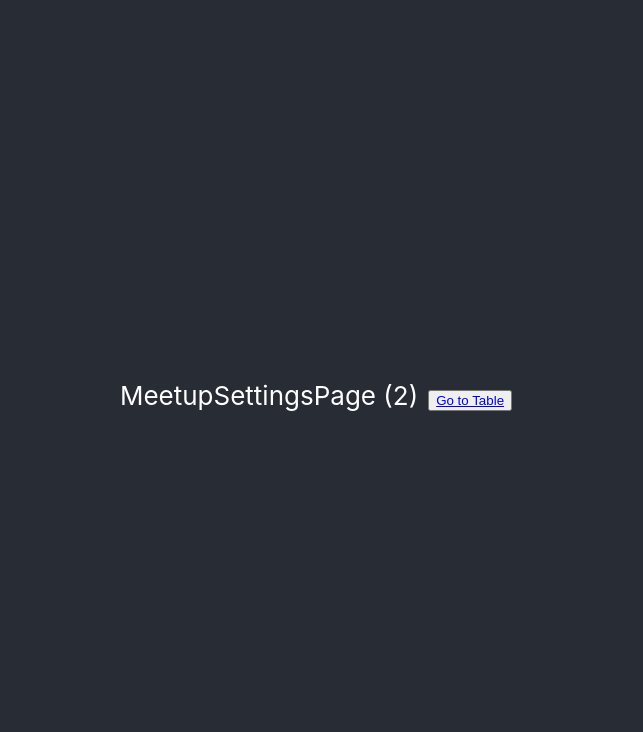
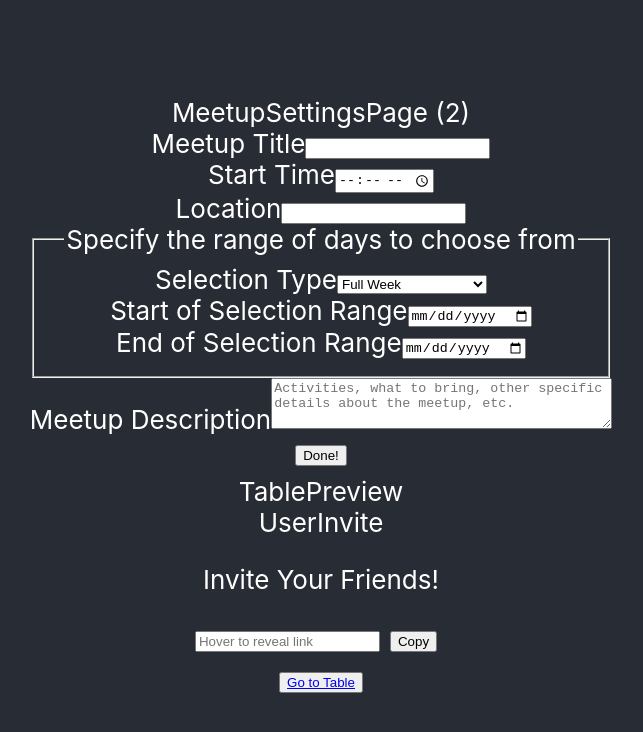
Before and after one commit to ElderlyC/meetup-app, a React (Create React App) app: page /#/Meetup-Settings in a window 1280 px wide. Shown: the top 732 px of the page, without its empty margins (319-962 px from the left). Built offline with nearby package versions, Linux system fonts and the light colour scheme.

Commit message:
populating settings page

```diff
--- a/src/App.js
+++ b/src/App.js
@@ -12,7 +12,7 @@ function App() {
         <Routes>
           <Route path="/" element={<HostMeetupPage />} />
           <Route path="/Meetup-Settings" element={<MeetupSettingsPage />} />
-          <Route path="/Table" element={<TablePage />} />
+          <Route path="/:eventId" element={<TablePage />} />
           <Route path="/Meetups-List" element={<MeetupsListPage />} />
         </Routes>
       </header>
--- /dev/null
+++ b/src/Components/Settings/SettingsForm.jsx
@@ -0,0 +1,56 @@
+import React from "react";
+
+const SettingsForm = () => {
+  return (
+    <>
+      <form>
+        <div>
+          <label>Meetup Title</label>
+          <input />
+        </div>
+        <div>
+          <label>Start Time</label>
+          <input type="time" />
+        </div>
+
+        <div>
+          <label>Location</label>
+          <input />
+        </div>
+        <fieldset>
+          <legend>Specify the range of days to choose from</legend>
+          <div>
+            <label>Selection Type</label>
+            <select>
+              <option>Full Week</option>
+              <option>Weekdays</option>
+              <option>Weekend</option>
+              <option>Long Weekend (FSS)</option>
+            </select>
+          </div>
+
+          <div>
+            <label>Start of Selection Range</label>
+            <input type="date" />
+          </div>
+
+          <div>
+            <label>End of Selection Range</label>
+            <input type="date" />
+          </div>
+        </fieldset>
+        <div>
+          <label>Meetup Description</label>
+          <textarea
+            placeholder="Activities, what to bring, other specific details about the meetup, etc."
+            cols="40"
+            rows="3"
+          ></textarea>
+        </div>
+        <button>Done!</button>
+      </form>
+    </>
+  );
+};
+
+export default SettingsForm;
--- /dev/null
+++ b/src/Components/TablePreview/TablePreview.jsx
@@ -0,0 +1,7 @@
+import React from "react";
+
+const TablePreview = () => {
+  return <div>TablePreview</div>;
+};
+
+export default TablePreview;
--- a/src/Components/UserIdentifiers/UserIdentifiers.jsx
+++ b/src/Components/UserIdentifiers/UserIdentifiers.jsx
@@ -85,8 +85,8 @@ function UserIdentifiers() {
     <div>
       UserIdentifiers
       <div>
-        <input placeholder="Name" />
-        <input placeholder="Meetup Title" />
+        <input placeholder="Enter Your Name" />
+        <input placeholder="Enter a Meetup Title" />
       </div>
       <div className={classes.iconBox}>
         <div className={classes.selectors}>
--- /dev/null
+++ b/src/Components/UserInvite/UserInvite.jsx
@@ -0,0 +1,16 @@
+import React from "react";
+
+const UserInvite = () => {
+  return (
+    <div>
+      UserInvite
+      <p>Invite Your Friends!</p>
+      <div>
+        <input readOnly={true} placeholder="Hover to reveal link" />
+        <button>Copy</button>
+      </div>
+    </div>
+  );
+};
+
+export default UserInvite;
--- a/src/Pages/MeetupSettingsPage.jsx
+++ b/src/Pages/MeetupSettingsPage.jsx
@@ -1,10 +1,16 @@
 import React from "react";
 import { Link } from "react-router-dom";
+import SettingsForm from "../Components/Settings/SettingsForm";
+import TablePreview from "../Components/TablePreview/TablePreview";
+import UserInvite from "../Components/UserInvite/UserInvite";
 
 function MeetupSettingsPage() {
   return (
     <div>
       MeetupSettingsPage (2)
+      <SettingsForm />
+      <TablePreview />
+      <UserInvite />
       <button>
         <Link to={"/Table"}>Go to Table</Link>
       </button>
--- a/src/Pages/TablePage.jsx
+++ b/src/Pages/TablePage.jsx
@@ -1,7 +1,8 @@
 import React from "react";
-import { Link } from "react-router-dom";
+import { Link, useParams } from "react-router-dom";
 
 function TablePage() {
+  const params = useParams();
   const sendRockHandler = () => {
     const rockInput = document.getElementById("rock");
     const rockValue = rockInput.value;
@@ -44,7 +45,7 @@ function TablePage() {
   };
   return (
     <div>
-      TablePage (3)
+      TablePage (3) {params.eventId}
       <div>
         <input id="rock" />
         <button onClick={sendRockHandler}>Send rock</button>
```
Also changed, not shown: src/Components/Settings/SettingsForm.module.css (added), src/Components/TablePreview/TablePreview.module.css (added), src/Components/UserInvite/UserInvite.module.css (added).
